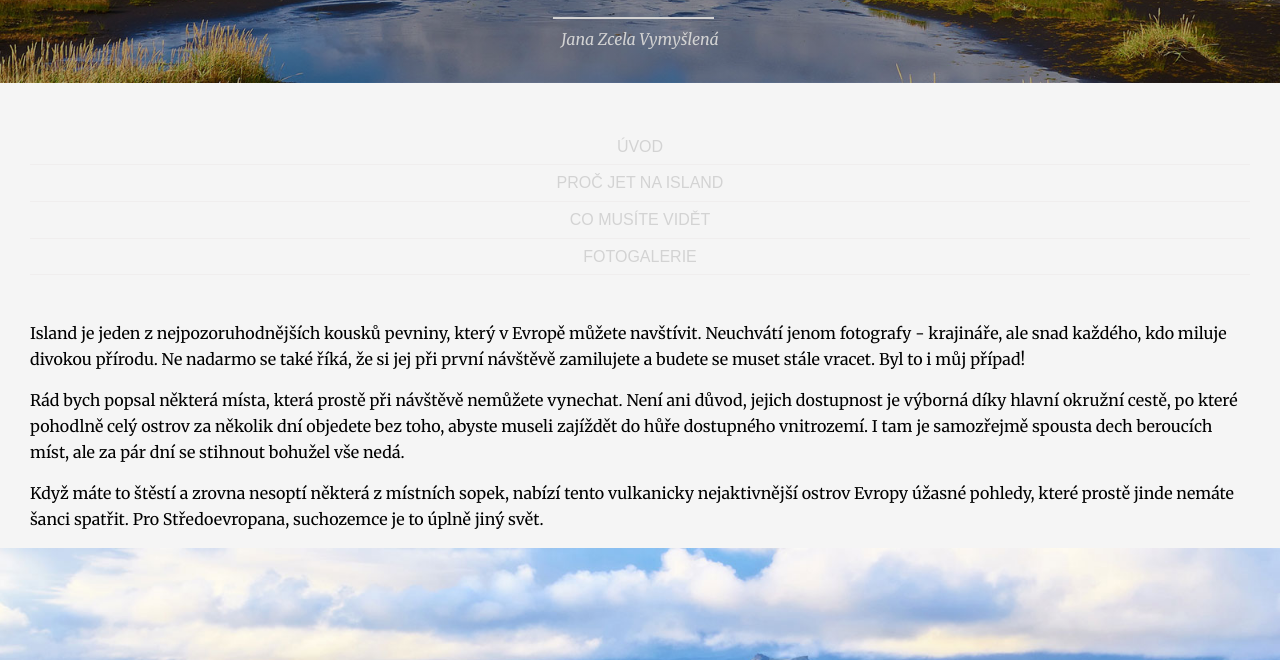
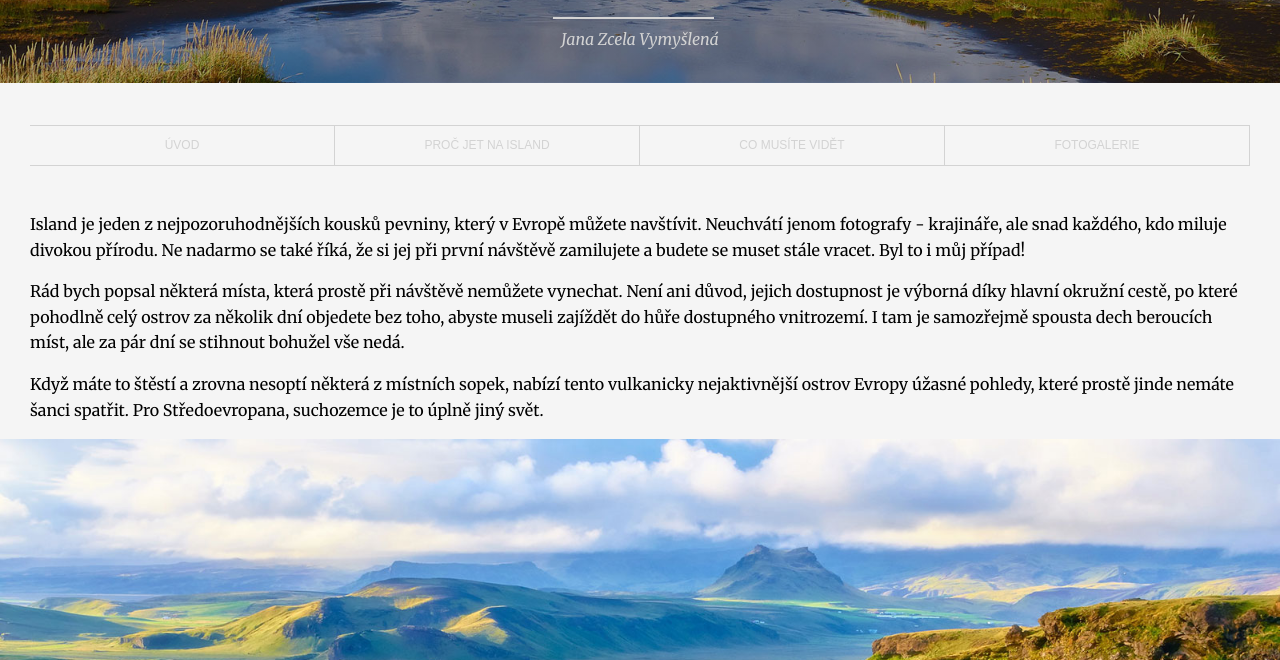
Before and after one commit to tvorimweb-2020-praha-jaro/projekt06-island-sonaouzka, a plain HTML site: page index.html in a window 1280 px wide. Shown: the part 140-800 px from the top of the page. Drawn offline with Linux system fonts and the light colour scheme.

Commit message:
tablet menu
neviem jak sa zbavit toho praveho ohranicenia pri poslednej pravej polozke

```diff
--- a/style.css
+++ b/style.css
@@ -151,3 +151,23 @@ h2:after {
 .paticka a {
     color: darkgrey;
 }
+
+/* TABLET */
+
+@media (min-width: 500px) {
+    .menu {
+      display: flex;
+      font-size: 12px;
+      justify-content: space-around;
+    }
+
+    .menu li {
+      flex: 1 1 25%;
+      border: 1px solid lightgrey;
+      border-left: none;
+      padding: 10px;
+    }
+}
+
+
+/* PC */
```
